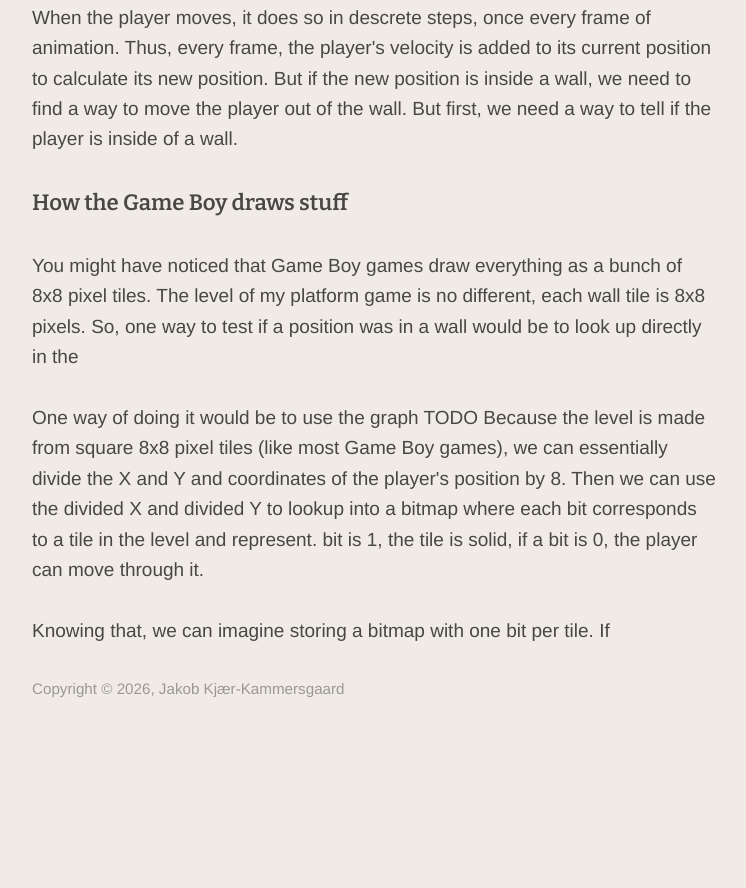
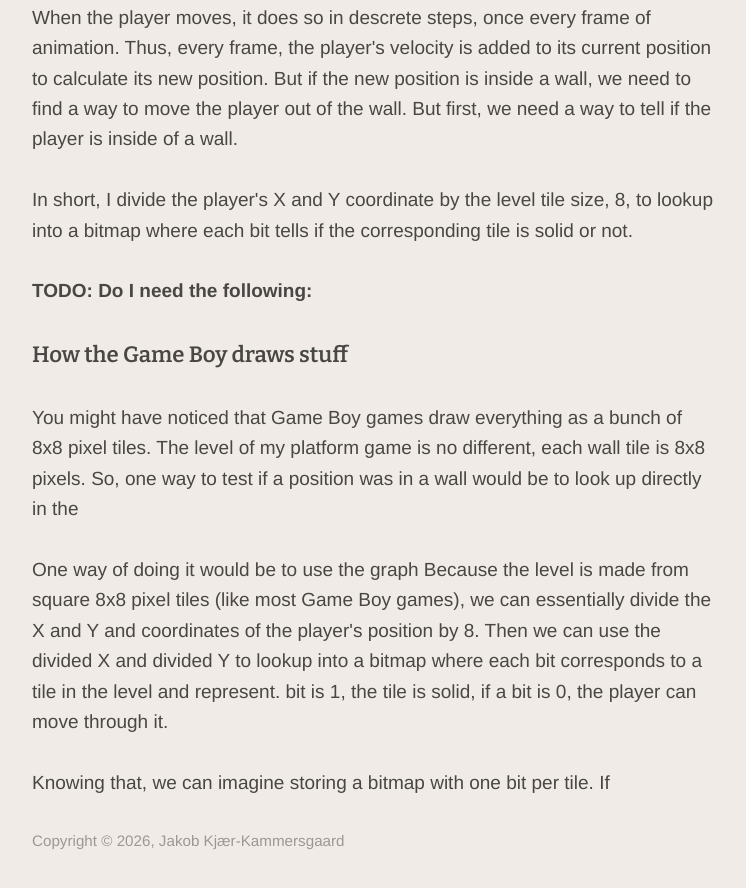
Before and after one commit to miscellus/miscellus.github.io, an Eleventy site: page projects/gameboy-game.md in a window 1280 px wide. Shown: the part 1202-2090 px from the top of the page, without its empty margins (266-1012 px from the left). Before the commit the page ends 1990 px from the top, so only its background shows below. Built offline with nearby package versions, Linux system fonts and the light colour scheme; Eleventy itself is replaced by a stand-in of ours; files that its build step writes are made by us from their sources.

Commit message:
progress

```diff
--- a/projects/gameboy-game.md
+++ b/projects/gameboy-game.md
@@ -22,10 +22,14 @@ ground or walking through walls.
 
 When the player moves, it does so in descrete steps, once every frame of animation. Thus, every frame, the player's velocity is added to its current position to calculate its new position. But if the new position is inside a wall, we need to find a way to move the player out of the wall. But first, we need a way to tell if the player is inside of a wall.
 
+In short, I divide the player's X and Y coordinate by the level tile size, 8, to lookup into a bitmap where each bit tells if the corresponding tile is solid or not.
+
+**TODO: Do I need the following:**
+
 ### How the Game Boy draws stuff
 You might have noticed that Game Boy games draw everything as a bunch of 8x8 pixel tiles. The level of my platform game is no different, each wall tile is 8x8 pixels. So, one way to test if a position was in a wall would be to look up directly in the
 
-One way of doing it would be to use the graph TODO
+One way of doing it would be to use the graph
 Because the level is made from square 8x8 pixel tiles (like most Game Boy games), we can essentially divide the X and Y and coordinates of the player's position by 8. Then we can use the divided X and divided Y to lookup into a bitmap where each bit corresponds to a tile in the level and represent. bit is 1, the tile is solid, if a bit is 0, the player can move through it.
 
 Knowing that, we can imagine storing a bitmap with one bit per tile. If
```
